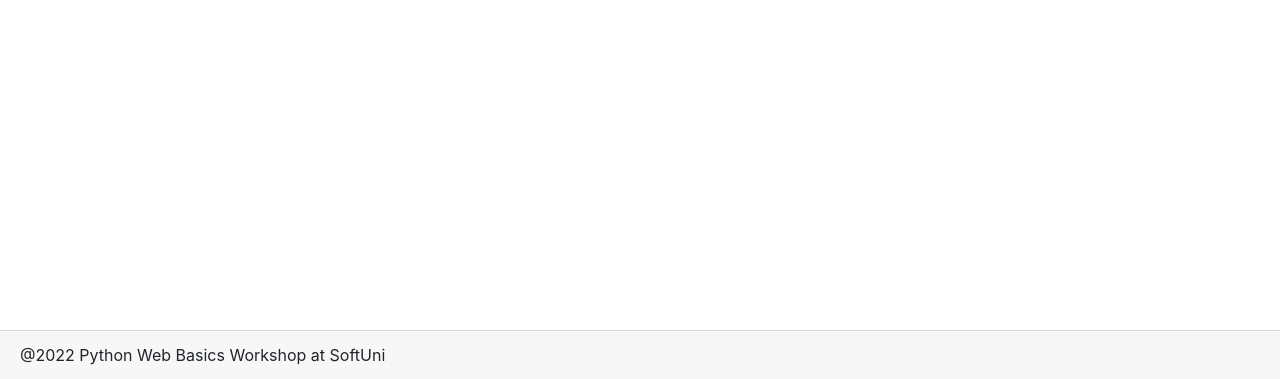
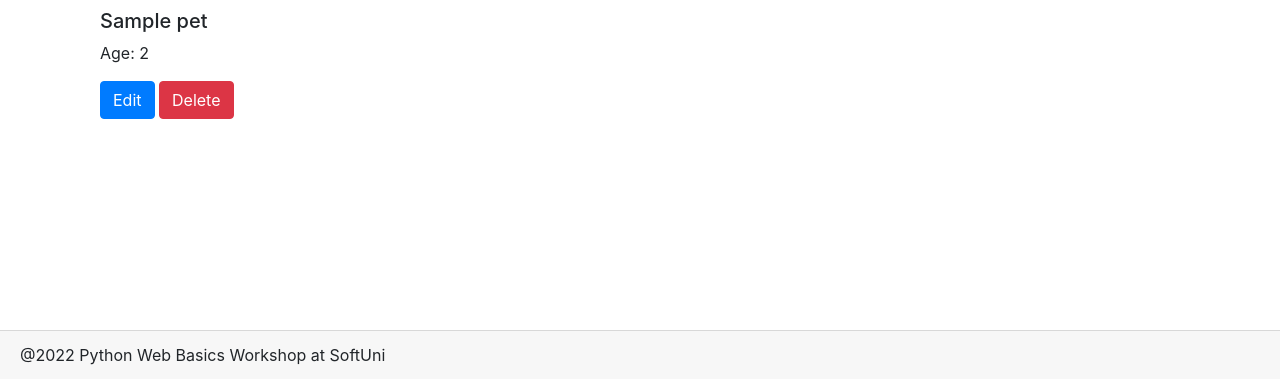
Before and after one commit to NikiDimov/SoftUni-Django-Basics, a Django app: page /profile/ in a window 1280 px wide. Shown: the part 421-800 px from the top of the page. Run offline with Django 4.2, Linux system fonts and the light colour scheme; tables that the repository leaves empty hold one stand-in row (values such as "Sample post"); grey boxes marked "Sample" are stand-in pictures; some libraries are stand-ins or nearby versions.

Commit message:
workshop

```diff
--- a/petstagram/petstagram/main_app/views.py
+++ b/petstagram/petstagram/main_app/views.py
@@ -1,6 +1,6 @@
 from django.shortcuts import render, redirect
 
-from petstagram.main_app.models import PetPhoto, Profile
+from petstagram.main_app.models import PetPhoto, Profile, Pet
 
 
 def get_profile():
@@ -27,7 +27,17 @@ def show_dashboard(request):
 
 
 def show_profile(request):
-    return render(request, 'profile_details.html')
+    profile = get_profile()
+    pets = Pet.objects.filter(user_profile=profile)
+    pet_photos = set(PetPhoto.objects.prefetch_related('tagged_pets').filter(tagged_pets__user_profile=profile))
+    total_likes = sum([pet_photo.likes for pet_photo in pet_photos])
+    context = {
+        'profile': profile,
+        'pets': pets,
+        'pet_photos': pet_photos,
+        'total_likes': total_likes,
+    }
+    return render(request, 'profile_details.html', context)
 
 
 def show_pet_photo_details(request, pk):
--- a/petstagram/templates/profile_details.html
+++ b/petstagram/templates/profile_details.html
@@ -3,26 +3,49 @@
     <div class="row justify-content-center">
         <div class="d-flex">
             <div class="d-inline p-2 w-50">
-                <img src="https://icon-library.com/images/profile-picture-icon/profile-picture-icon-9.jpg"
+                <img src="{{ profile.profile_picture}}"
                      class="w-50 rounded mx-auto d-block" alt="description">
             </div>
             <div class="d-inline p-2 w-50">
                 <div class="d-flex flex-column">
-                    <h5><u>Name:</u> Aleksandra Raykova</h5>
+                    <h5><u>Name:</u> {{ profile.first_name }} {{ profile.last_name }}</h5>
                     <!-- If Date of Birth -->
-                    <h5><u>Birthdate:</u> July 15, 1999</h5>
+                    {% if profile.date_of_birth %}
+                    <h5><u>Birthdate:</u> {{ profile.date_of_birth.month }} {{ profile.date_of_birth.day }}, {{ profile.date_of_birth.year }}</h5>
+                    {% endif %}
                     <!-- If Email -->
-                    <h5><u>Email:</u> sample@softuni.bg</h5>
+                    {% if profile.email %}
+                    <h5><u>Email:</u> {{ profile.email }}</h5>
+                    {% endif %}
                     <!-- If Gender is Chosen -->
-                    <h5><u>Gender:</u> female</h5>
+                    {% if profile.gender %}
+                    <h5><u>Gender:</u> {{ profile.gender }}</h5>
+                    {% endif %}
                     <!-- If Description -->
-                    <h5><u>Description:</u> This is my profile page</h5>
+                    {% if profile.description %}
+                    <h5><u>Description:</u> {{ profile.description }}</h5>
+                    {% endif %}
                 </div>
-                <p class="mt-2">Total Images: 2</p>
-                <p class="mt-2">Total Likes: 21</p>
+                <p class="mt-2">Total Images: {{ pet_photos|length }}</p>
+                <p class="mt-2">Total Likes: {{ total_likes }}</p>
                 <a href="#" class="btn btn-primary">Edit</a>
                 <a href="#" class="btn btn-danger">Delete</a>
             </div>
         </div>
     </div>
+    <!-- Pets Information -->
+    <h2 class="text-center">My Pets</h2>
+    <div class="container mb-4">
+        <div class="d-flex justify-content-start mb-5">
+            <!-- Info for First Pet -->
+            {% for pet in pets %}
+            <div style="width: 18rem;">
+                <h5>{{ pet.name }}</h5>
+                <p class="mt-2">Age: {% if pet.date_of_birth %}{{ pet.age }}{% endif %}</p>
+                <a href="#" class="btn btn-primary">Edit</a>
+                <a href="#" class="btn btn-danger">Delete</a>
+            </div>
+            {% endfor %}
+        </div>
+    </div>
 {% endblock %}
```
